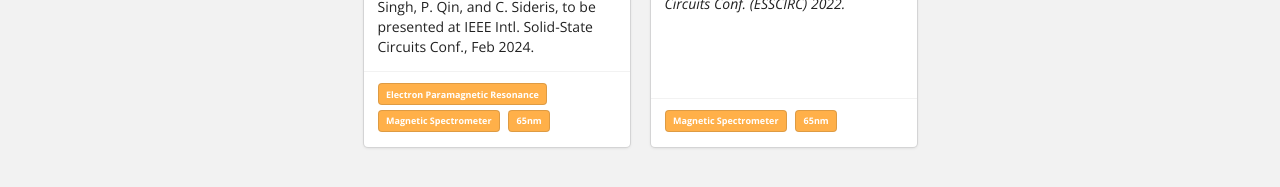
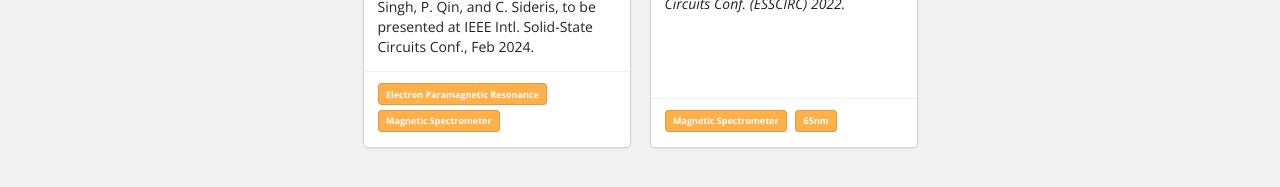
Before and after one commit to ElectronicToast/electronictoast.github.io, a Jekyll site: the page built from essays/index.html, in a window 1280 px wide. Shown: the part 414-601 px from the top of the page. Built offline with Jekyll 4.4.1, drawn with Linux system fonts in a browser that asks for light colours.

Commit message:
Update 2024-02-21.md

```diff
--- a/essays/2024-02-21.md
+++ b/essays/2024-02-21.md
@@ -7,7 +7,6 @@ date: 2024-02-21
 labels:
   - Electron Paramagnetic Resonance
   - Magnetic Spectrometer
-  - 65nm
 Summary: ISSCC 2024
 ---
 
```
